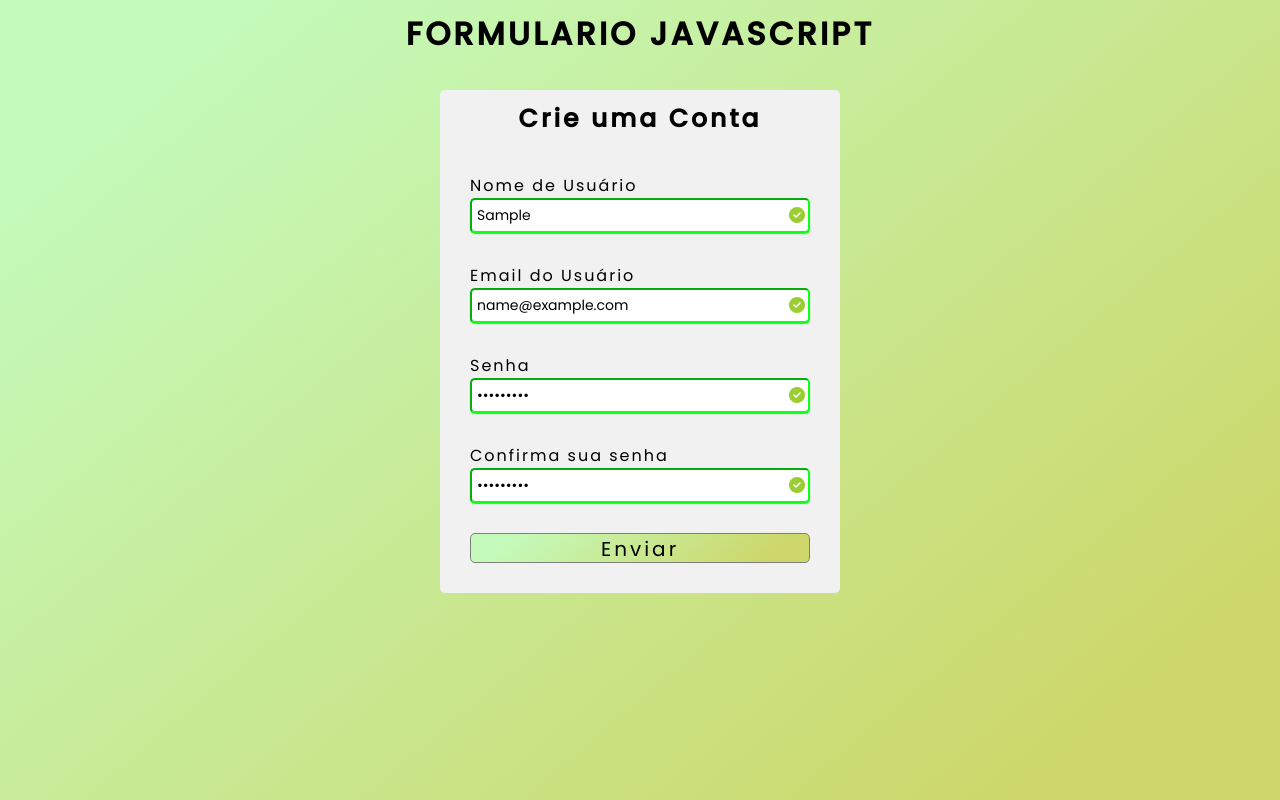
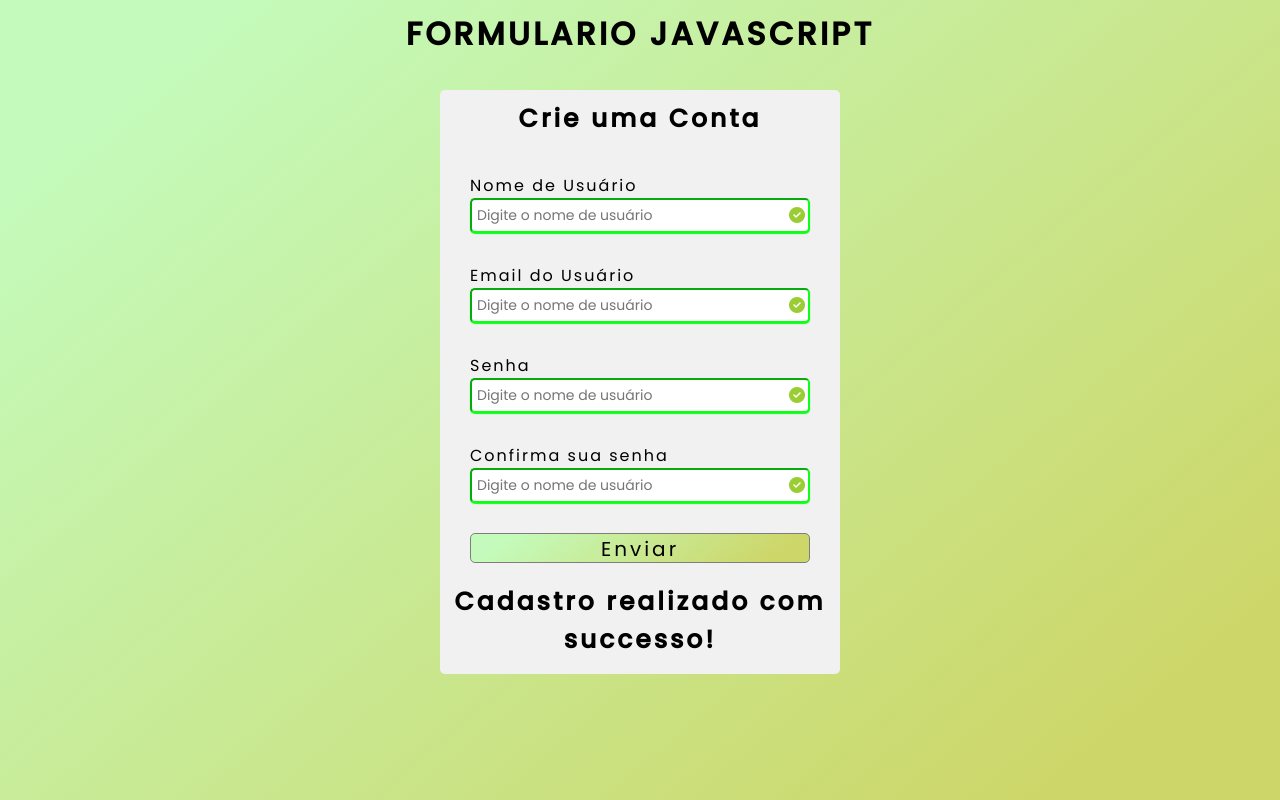
Before and after one commit to AndreiD17/Form-Simple, a plain HTML site: page index.html in a window 1280 px wide. Both pictures are taken after typing "Sample", "name@example.com", "Sample123", "Sample123" into the empty fields and a click on the button "Enviar". Drawn offline with Linux system fonts and the light colour scheme.

Commit message:
Primeiro commit

```diff
--- a/index.html
+++ b/index.html
@@ -49,7 +49,10 @@
                         </div>
                         <button type="submit">Enviar</button>
                 </form>
-                </div>
+                    <div class="check-valid">
+                        <h3>Cadastro realizado com successo!</h3>
+                    </div>
+            </div>
         </div>
     </div>
     <script src="https://kit.fontawesome.com/44e4ee2674.js" crossorigin="anonymous"></script>
--- a/script.js
+++ b/script.js
@@ -41,6 +41,20 @@ function checkInputs(){
     }else{
         setSuccess(passwordConf);
     }
+
+    const formControls = form.querySelectorAll(".form-control");
+    const formValid = [...formControls].every(formControl =>{
+        return formControl.className === "form-control success";
+    });
+    if(formValid){
+        username.value = '';
+        email.value = '';
+        password.value = '';
+        passwordConf.value = '';
+        document.querySelector('.check-valid').style.display = 'block';
+    }else{
+        console.log('Formulario incompleto');
+    }
 }
 function setError(input, message){
     const formControl = input.parentElement;
--- a/style.css
+++ b/style.css
@@ -105,3 +105,6 @@ button{
     color: rgb(239, 32, 5);
     visibility: visible;
 }
+.check-valid{
+    display: none;
+}
```
